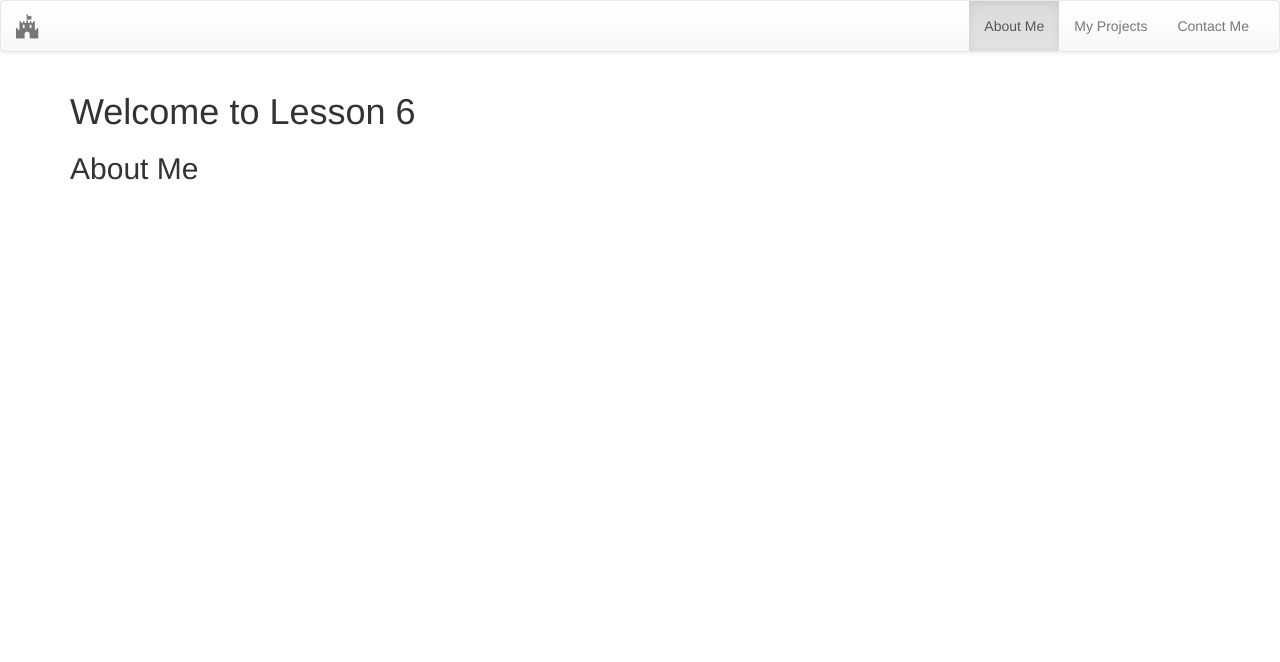
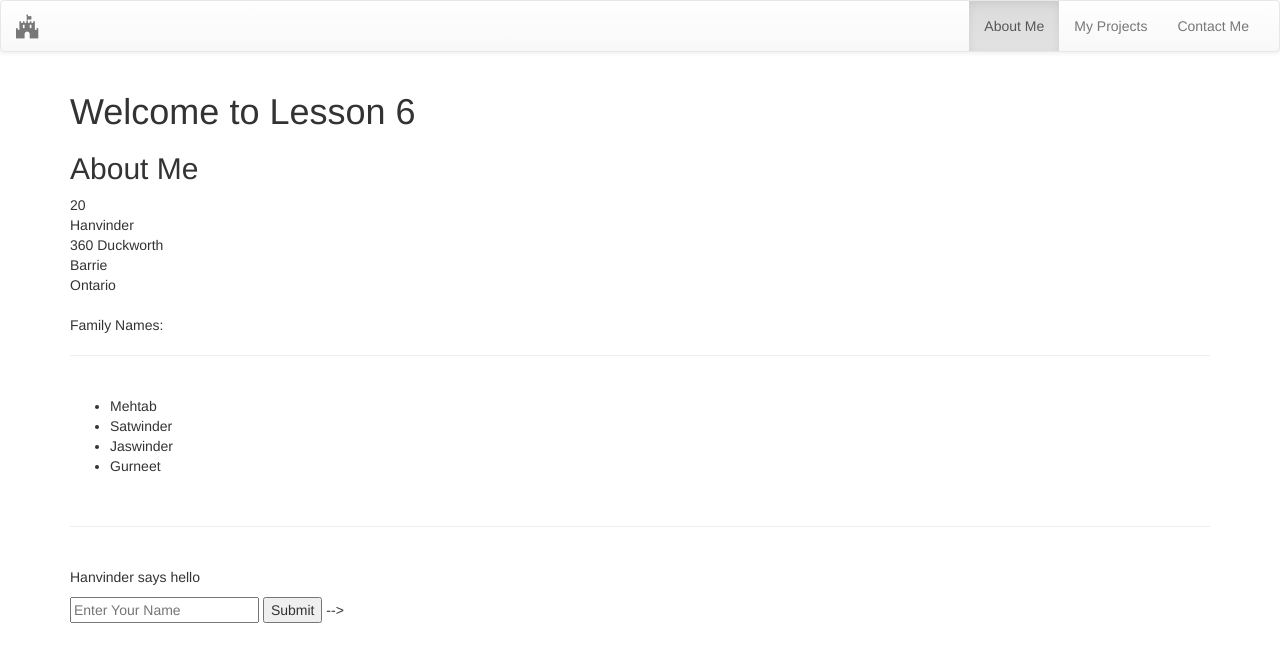
Before and after one commit to hanvinder/COMP-1073-Lesson-8, a plain HTML site: page index.html in a window 1280 px wide. Drawn offline with Linux system fonts and the light colour scheme.

Commit message:
output from js

```diff
--- a/Scripts/app.js
+++ b/Scripts/app.js
@@ -43,12 +43,54 @@ var person ={}; /*var Person = new Objedct();
 person.age = 40;
 
 console.log(person.age);*/
+var output = "";
+    var firstParagraph = document.getElementById("firstParagraph");
 
-var person ={
-	"age": 20,
-	"name":"hanvinder",
-	"address": "360 Duckworth"
-}; /*var Person = new Objedct(); */
+    var Person = {
+        "age": 20,
+        "name": "Hanvinder",
+        "address": "360 Duckworth",
+        "city": "Barrie",
+        "province": "Ontario",
+        "familyNames": [
+            "Mehtab",
+            "Satwinder",
+            "Jaswinder",
+            "Gurneet"
+        ],
+        "sayHello":function(){
+            output += "<br><hr><br>";
+            output += Person.name + " says hello";
+        }
 
-console.log(person);
+    }; /* var Person = new Object();   */
+
+    // for every key in the Person object, loop...
+    for (var key in Person) {
+
+        // check if the key is the familyNames array
+        if (key === "familyNames") {
+           output += "<br>Family Names: <br>";
+            output += "<hr><br>";
+            output += "<ul>";
+            for (var index = 0; index < Person.familyNames.length; index++) {
+                output += "<li>" + Person.familyNames[index] + "</li>";
+            } // for loop
+            output += "</ul>";
+        } // if statement
+
+        // check if the key is the sayHello Method
+        else if (key === "sayHello") {
+            Person.sayHello();
+        } // else if
+
+        // for all other cases do the following...
+        else {
+
+            output += Person[key] + "<br>";
+        } // else statement
+    } // for in
+
+    firstParagraph.innerHTML = output;
+
 })();
--- a/index.html
+++ b/index.html
@@ -52,13 +52,7 @@ html[lang="en"]>(head>(meta[charset="utf-8"])(title{COMP1073-Lesson5}))+(body>h1
 		<h1>Welcome to Lesson 6</h1>
 		<h2>About Me</h2>
 
-		<!--       <p id="firstParagraph">Lorem ipsum dolor sit amet, consectetur adipisicing elit. Et laboriosam illum perspiciatis voluptatibus odio officia
-            iste ex voluptas accusamus enim quo rem ducimus aliquid veniam, consectetur doloribus, error praesentium minus.
-            Aut qui ipsum laborum doloremque repudiandae officiis consequuntur velit magni, error aliquid deleniti suscipit
-            iste, quas aspernatur commodi possimus est quos blanditiis nostrum voluptatibus dolorum autem expedita temporibus.
-            Aperiam adipisci beatae odio error animi nam ducimus voluptatem alias itaque voluptate perferendis quasi porro
-            commodi distinctio aliquid doloribus eveniet, magnam, quod deserunt dicta voluptatibus repellendus. Quos tempore
-            minus labore excepturi, voluptates accusantium culpa natus ab dolorem necessitatibus totam quasi pariatur quidem.</p>
+		      <p id="firstParagraph"></p>
 
     <input type="text" name="name" id="name" placeholder="Enter Your Name">
 
```
